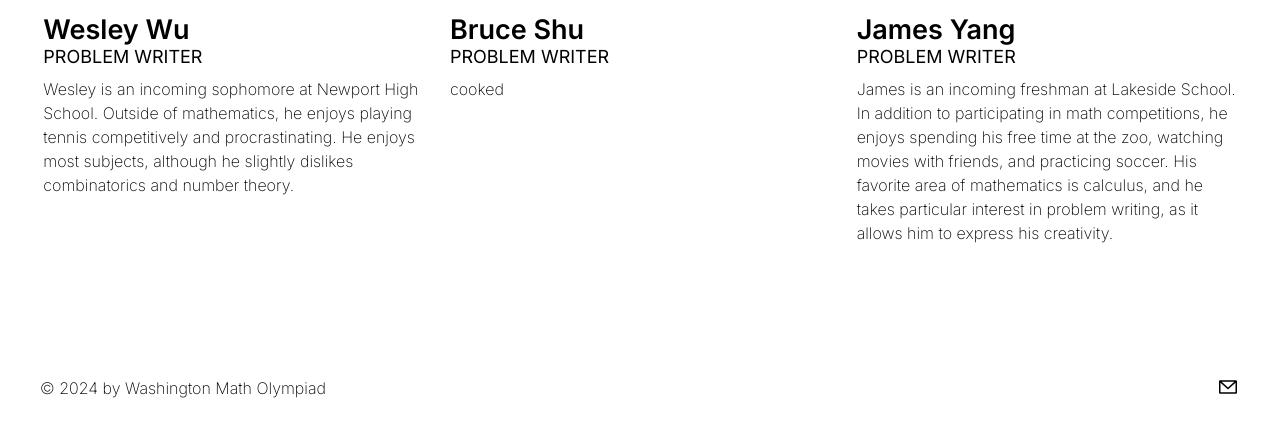
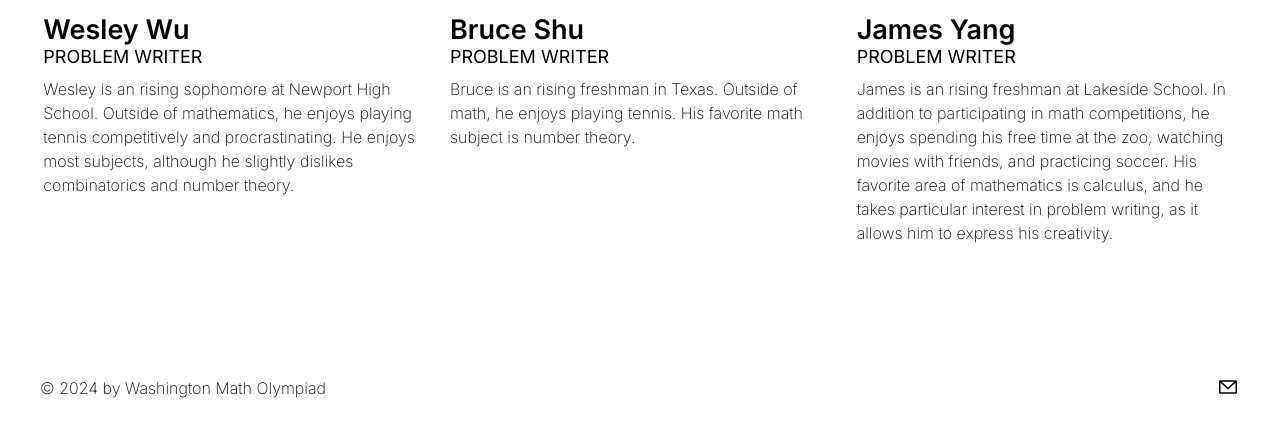
Before and after one commit to actiniumn404/WAMO, a Flask app: page / in a window 1280 px wide. Shown: the part 3426-3847 px from the top of the page. Run offline with Flask 3, Linux system fonts and the light colour scheme; some libraries are stand-ins or nearby versions.

Commit message:
small desc edit

```diff
--- a/templates/index.html
+++ b/templates/index.html
@@ -67,15 +67,15 @@
     <div id="members_wrapper">
 
         {% for member in [
-            {'name': 'Alex Yang', 'profile_pic': 'static/pfps/alexpfp.png', 'title': 'PROBLEM WRITER', 'descrip': "Alex is an incoming freshman at Interlake High School. Outside of math, he enjoys playing chess, reading books, and coding. His favorite area of math is combinatorics, as he feels like it's one of his strongest areas."},
-            {'name': 'Laura Wang', 'profile_pic': 'static/pfps/laurapfp.png', 'title': 'PROBLEM WRITER', 'descrip': "Laura is an incoming sophomore at Lakeside School. Her favorite math subject is geometry, and she particularly enjoys writing combo problems. When she’s not doing math she likes to draw and ice skate."},
+            {'name': 'Alex Yang', 'profile_pic': 'static/pfps/alexpfp.png', 'title': 'PROBLEM WRITER', 'descrip': "Alex is an rising freshman at Interlake High School. Outside of math, he enjoys playing chess, reading books, and coding. His favorite area of math is combinatorics, as he feels like it's one of his strongest areas."},
+            {'name': 'Laura Wang', 'profile_pic': 'static/pfps/laurapfp.png', 'title': 'PROBLEM WRITER', 'descrip': "Laura is an rising sophomore at Lakeside School. Her favorite math subject is geometry, and she particularly enjoys writing combo problems. When she’s not doing math she likes to draw and ice skate."},
             {'name': 'Ryan Tang', 'profile_pic': 'static/pfps/ryantpfp.png', 'title': 'PROBLEM WRITER', 'descrip': "cooked"},
-            {'name': 'Patrick Sun', 'profile_pic': 'static/pfps/patrick.png', 'title': 'PROBLEM WRITER', 'descrip': "Patrick is an incoming sophomore at Newport High School. Outside of writing problems for WAMO, Patrick loves feeding his video game addiction and playing plenty of tennis. His favorite math subject is number theory and he also enjoys learning more about history and preparing for physics olympiads."},
-            {'name': 'Kaiyuan Mao', 'profile_pic': 'static/pfps/kaiyuanpfp.png', 'title': 'PROBLEM WRITER', 'descrip': "Kaiyuan is an incoming freshman at Interlake High School. Outside over participating and organizing math competitions, he likes to grind coding and play soccer and badminton. His favorite math subject is geometry."},
+            {'name': 'Patrick Sun', 'profile_pic': 'static/pfps/patrick.png', 'title': 'PROBLEM WRITER', 'descrip': "Patrick is an rising sophomore at Newport High School. Outside of writing problems for WAMO, Patrick loves feeding his video game addiction and playing plenty of tennis. His favorite math subject is number theory and he also enjoys learning more about history and preparing for physics olympiads."},
+            {'name': 'Kaiyuan Mao', 'profile_pic': 'static/pfps/kaiyuanpfp.png', 'title': 'PROBLEM WRITER', 'descrip': "Kaiyuan is an rising freshman at Interlake High School. Outside over participating and organizing math competitions, he likes to grind coding and play soccer and badminton. His favorite math subject is geometry."},
             {'name': 'Ryan Chen', 'profile_pic': 'static/pfps/ryancpfp.png', 'title': 'PROBLEM WRITER', 'descrip': "Skiibidi ts ts ts pmo. Tralallero Tralala icl tung tung tung tung tung tung tung tung tung sahur."},
-            {'name': 'Wesley Wu', 'profile_pic': 'static/pfps/wesleypfp.png', 'title': 'PROBLEM WRITER', 'descrip': "Wesley is an incoming sophomore at Newport High School. Outside of mathematics, he enjoys playing tennis competitively and procrastinating. He enjoys most subjects, although he slightly dislikes combinatorics and number theory."},
-            {'name': 'Bruce Shu', 'profile_pic': 'static/pfps/brucepfp.png', 'title': 'PROBLEM WRITER', 'descrip': "cooked"},
-            {'name': 'James Yang', 'profile_pic': 'static/pfps/jamespfp.png', 'title': 'PROBLEM WRITER', 'descrip': "James is an incoming freshman at Lakeside School. In addition to participating in math competitions, he enjoys spending his free time at the zoo, watching movies with friends, and practicing soccer. His favorite area of mathematics is calculus, and he takes particular interest in problem writing, as it allows him to express his creativity."},
+            {'name': 'Wesley Wu', 'profile_pic': 'static/pfps/wesleypfp.png', 'title': 'PROBLEM WRITER', 'descrip': "Wesley is an rising sophomore at Newport High School. Outside of mathematics, he enjoys playing tennis competitively and procrastinating. He enjoys most subjects, although he slightly dislikes combinatorics and number theory."},
+            {'name': 'Bruce Shu', 'profile_pic': 'static/pfps/brucepfp.png', 'title': 'PROBLEM WRITER', 'descrip': "Bruce is an rising freshman in Texas. Outside of math, he enjoys playing tennis. His favorite math subject is number theory."},
+            {'name': 'James Yang', 'profile_pic': 'static/pfps/jamespfp.png', 'title': 'PROBLEM WRITER', 'descrip': "James is an rising freshman at Lakeside School. In addition to participating in math competitions, he enjoys spending his free time at the zoo, watching movies with friends, and practicing soccer. His favorite area of mathematics is calculus, and he takes particular interest in problem writing, as it allows him to express his creativity."},
         ] %}
 
         <div class="member">
```
